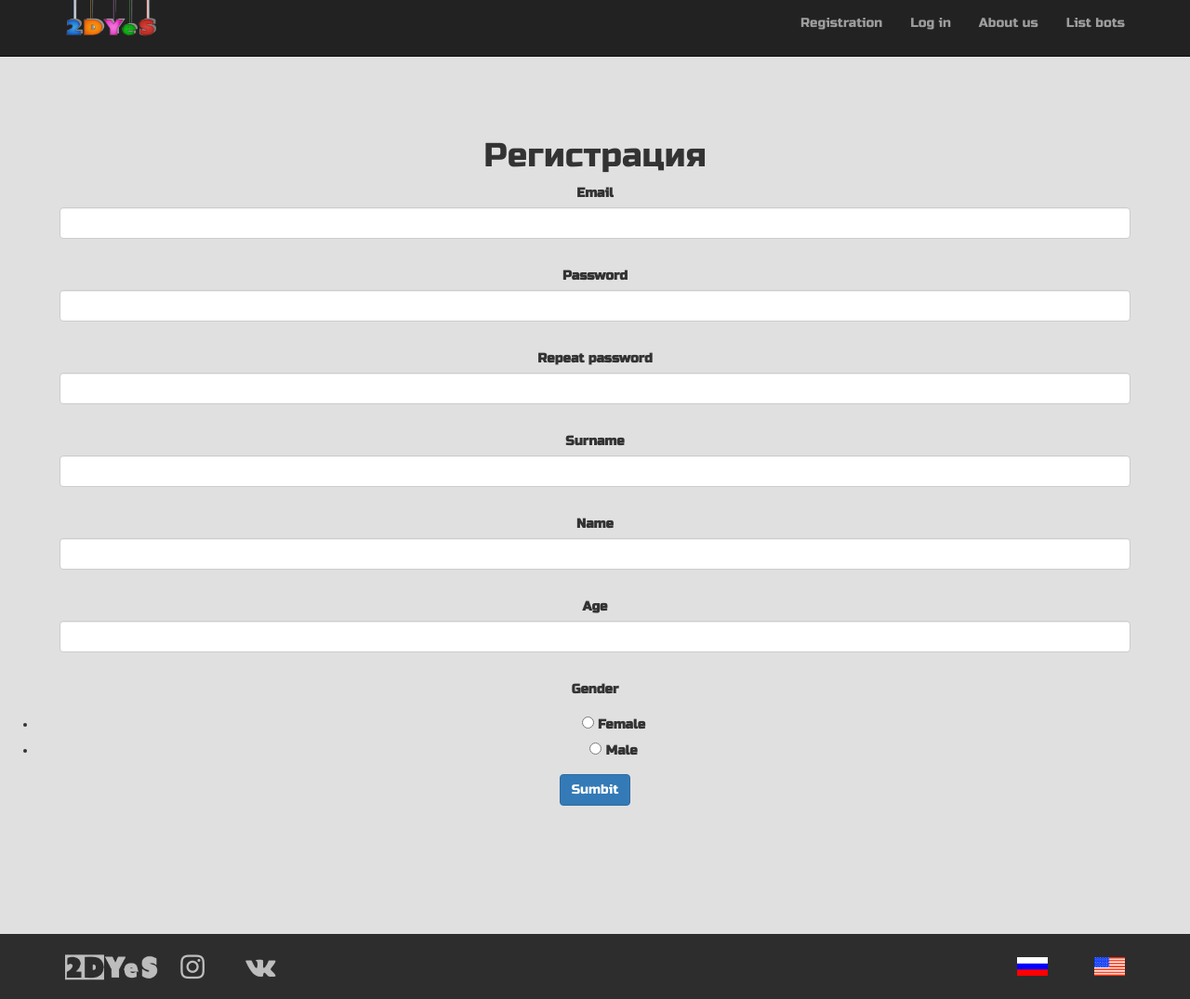
After one commit to inizioRUS/yandexwebproject, a Flask app: page /register in a window 1280 px wide. The commit adds this page. Shown: the whole page at 93% size. Run offline with Flask 2, Linux system fonts and the light colour scheme; some libraries are stand-ins or nearby versions; some web fonts are replaced.

Commit message:
Третья версия сайта. Изменения: 1.Добавлена регистрация. 2.Изменения языка на главной странице. 3.Мелькие фиксы.

```diff
--- a/main.py
+++ b/main.py
@@ -1,22 +1,132 @@
-from flask import Flask, render_template
+import datetime
+
+from flask import Flask, render_template, url_for
+from flask_login import LoginManager, login_required, logout_user, login_user
+from flask_wtf import FlaskForm
+from werkzeug.utils import redirect
+from wtforms import StringField, PasswordField, SubmitField, BooleanField, RadioField
+from wtforms.fields.html5 import EmailField
+from wtforms.validators import DataRequired
+from data import user
+
+from data import db_session
 
 app = Flask(__name__)
 app.config['SECRET_KEY'] = 'super_secret_key'
+login_manager = LoginManager()
+login_manager.init_app(app)
+
+db_session.global_init("db/users.db")
+data = {'ru': {'reg': 'Регистрация', 'ent': 'Войти', 'abo': 'О нас', 'libot': 'Список ботов',
+               'parea': 'Личный кабинет', 'exi': 'Выйти'},
+        'en': {'reg': 'Registration', 'ent': 'Log in', 'abo': 'About us', 'libot': 'List bots',
+               'parea': 'My profile', 'exi': 'Log out'}}
+lang = "ru"
+
+
+class RegisterForm(FlaskForm):
+    Email = StringField('Email', validators=[DataRequired()])
+    Password = PasswordField('Password', validators=[DataRequired()])
+    Password_again = PasswordField('Repeat password', validators=[DataRequired()])
+    Surname = StringField('Surname', validators=[DataRequired()])
+    Name = StringField('Name', validators=[DataRequired()])
+    Age = StringField('Age', validators=[DataRequired()])
+    Gender = RadioField('Gender', choices=[
+        ("Female", 'Female'), ('Male', 'Male')],
+                        default=1, coerce=str)
+    submit = SubmitField('Sumbit')
+
+
+class LoginForm(FlaskForm):
+    email = EmailField('Email', validators=[DataRequired()])
+    password = PasswordField('Password', validators=[DataRequired()])
+    remember_me = BooleanField('Remember me')
+    submit = SubmitField('Sign in')
+
+
+@app.route('/logout')
+@login_required
+def logout():
+    logout_user()
+    return redirect("/")
+
+
+@app.route('/ru')
+def ruf():
+    global lang
+    lang = "ru"
+    return redirect("/")
+
+
+@app.route('/en')
+def enf():
+    global lang
+    lang = "en"
+    return redirect("/")
+
+
+@login_manager.user_loader
+def load_user(user_id):
+    session = db_session.create_session()
+    return session.query(user.User).get(user_id)
 
 
 @app.route('/', methods=['GET', 'POST'])
 def main():
-    return render_template('main.html', title="2DYES")
+    return render_template('main.html', title="2DYES", data=data, lang=lang)
 
 
 @app.route('/about_us', methods=['GET', 'POST'])
 def about_usf():
-    return render_template('about_us.html', title="2DYES")
+    return render_template('about_us.html', title="2DYES", data=data, lang=lang)
 
 
 @app.route('/list_bot', methods=['GET', 'POST'])
 def list_botf():
-    return render_template('list_bot.html', title="2DYES")
+    return render_template('list_bot.html', title="2DYES", data=data, lang=lang)
+
+
+@app.route('/register', methods=['GET', 'POST'])
+def register():
+    form = RegisterForm()
+    if form.validate_on_submit():
+        if form.Password.data != form.Password_again.data:
+            return render_template('register.html', title='Регистрация',
+                                   form=form,
+                                   message="Пароли не совпадают", data=data, lang=lang)
+        session = db_session.create_session()
+        if session.query(user.User).filter(user.User.email == form.Email.data).first():
+            return render_template('register.html', title='Регистрация',
+                                   form=form,
+                                   message="Такой пользователь уже есть", data=data, lang=lang)
+        user1 = user.User(
+            email=form.Email.data,
+            surname=form.Surname.data,
+            name=form.Name.data,
+            age=form.Age.data,
+            gender=form.Gender.data,
+            data_reg=datetime.datetime.now()
+        )
+        user1.set_password(form.Password.data)
+        session.add(user1)
+        session.commit()
+        return redirect(url_for("main"))
+    return render_template('register.html', title='Регистрация', form=form, data=data, lang=lang)
+
+
+@app.route('/login', methods=['GET', 'POST'])
+def login():
+    form = LoginForm()
+    if form.validate_on_submit():
+        session = db_session.create_session()
+        user1 = session.query(user.User).filter(user.User.email == form.email.data).first()
+        if user1 and user1.check_password(form.password.data):
+            login_user(user1, remember=form.remember_me.data)
+            return redirect("/")
+        return render_template('login.html',
+                               message="Неправильный логин или пароль",
+                               form=form, data=data, lang=lang)
+    return render_template('login.html', title='Авторизация', form=form, data=data, lang=lang)
 
 
 if __name__ == '__main__':
--- a/static/css/style.css
+++ b/static/css/style.css
@@ -65,3 +65,11 @@ body{
   color:white;
   font-size: 20px;
 }
+.reg p{
+    margin-left:5%;
+    margin-right:5%;
+}
+.reg h1{
+    margin-left:5%;
+    margin-right:5%;
+}
--- a/templates/about_us.html
+++ b/templates/about_us.html
@@ -2,7 +2,7 @@
 {% block content %}
 <div id="dg">
     <div class="container">
-        <h1 style="padding-top:25%;margin-bottom:30%;">Этот проект создан учениками Яндекс лицей из города Саратова(Гаранин Дмитрий, Астафуров Даниил), главной спецификации проекта стало проектирование различных ботов в вк с различными возможностями, в данные момент идет активное программирование ботов.</h1>
+        <h1 style="padding-top:25%;margin-bottom:30%;">Этот проект создан учениками Яндекс лицей из города Саратова(Гаранин Дмитрий, Астафуров Данил), главной спецификации проекта стало проектирование различных ботов в вк с различными возможностями, в данные момент идет активное программирование ботов.</h1>
     </div>
 </div>
 {% endblock %}
--- /dev/null
+++ b/templates/register.html
@@ -0,0 +1,67 @@
+{% extends "wrapper.html" %}
+{% block content %}
+<div class="reg">
+    <form action="" method="post" class="login" style="padding-top:10%;padding-bottom:10% ; background: #e0e0e0;    text-align: center;">
+        <h1>Регистрация</h1>
+        {{ form.hidden_tag() }}
+        {{ form.csrf_token }}
+        <p>
+            {{ form.Email.label }}<br>
+            {{ form.Email(class="form-control" , type="email") }}<br>
+            {% for error in form.Email.errors %}
+        <p class="alert alert-danger" role="alert">
+            {{ error }}
+        </p>
+        {% endfor %}
+        </p>
+        <p>
+            {{ form.Password.label }}<br>
+            {{ form.Password(class="form-control", type="password") }}<br>
+            {% for error in form.Password.errors %}
+        <p class="alert alert-danger" role="alert">
+            {{ error }}
+        </p>
+        {% endfor %}
+        </p>
+        <p>
+            {{ form.Password_again.label }}<br>
+            {{ form.Password_again(class="form-control", type="password") }}<br>
+            {% for error in form.Password_again.errors %}
+        <p class="alert alert-danger" role="alert">
+            {{ error }}
+        </p>
+        {% endfor %}
+        </p>
+        <p>
+            {{ form.Surname.label }}<br>
+            {{ form.Surname(class="form-control") }}<br>
+            {% for error in form.Surname.errors %}
+        <p class="alert alert-danger" role="alert">
+            {{ error }}
+        </p>
+        {% endfor %}
+        </p>
+        <p>
+            {{ form.Name.label }}<br>
+            {{ form.Name(class="form-control") }}<br>
+            {% for error in form.Name.errors %}
+        <p class="alert alert-danger" role="alert">
+            {{ error }}
+        </p>
+        {% endfor %}
+        </p>
+        <p>
+            {{ form.Age.label }}<br>
+            {{ form.Age(class="form-control") }}<br>
+            {% for error in form.Age.errors %}
+        <p class="alert alert-danger" role="alert">
+            {{ error }}
+        </p>
+        {% endfor %}
+        </p>
+        <p> {{ form.Gender.label }}{{form.Gender}}</p>
+        <p>{{ form.submit(type="submit", class="btn btn-primary") }}</p>
+        {{message}}
+    </form>
+</div>
+{% endblock %}
--- a/templates/wrapper.html
+++ b/templates/wrapper.html
@@ -19,15 +19,21 @@
                 <span class="icon-bar"></span>
                 <span class="icon-bar"></span>
             </button>
-            <a href="/"><img src="/static/img/logo1.png" alt="здесь должна была быть картинка, но не нашлась" ,
+            <a href="/"><img src="/static/img/logo1.png"
+                             alt="здесь должна была быть картинка, но не нашлась" ,
                              height=60", width="100"></a>
         </div>
         <div class="navbar-collapse collapse">
             <ul class="nav navbar-nav navbar-right">
-                <li><a href="#">Регестрация</a></li>
-                <li><a href="#">Войти</a></li>
-                <li><a href="/about_us">О нас</a></li>
-                <li><a href="/list_bot">Список ботов</a></li>
+                {% if current_user.is_authenticated %}
+                <li><a href="/list_bot">{{data[lang]['parea']}}</a></li>
+                <li><a href="/logout">{{data[lang]['exi']}}</a></li>
+                {% else %}
+                <li><a href="/register">{{data[lang]['reg']}}</a></li>
+                <li><a href="/login">{{data[lang]['ent']}}</a></li>
+                {% endif %}
+                <li><a href="/about_us">{{data[lang]['abo']}}</a></li>
+                <li><a href="/list_bot">{{data[lang]['libot']}}</a></li>
             </ul>
         </div>
     </div>
@@ -40,6 +46,12 @@
              height="30" , width="100">
         <a href="#"><i class="fa fa-instagram"></i></a>
         <a href="https://vk.com/public193402549"><i class="fa fa fa-vk"></i></a>
+        <a href="/en"><img src="/static/img/en.jpg"
+             alt="здесь должна была быть картинка, но не нашлась" ,
+             height=20", width="33" style="float:right; margin-top:25px;"></a>
+        <a href="/ru"><img src="/static/img/ru.png"
+             alt="здесь должна была быть картинка, но не нашлась" ,
+             height=20", width="33" style="margin-right:50px;float:right;margin-top:25px;"></a>
     </div>
 </div>
 <script src="https://ajax.googleapis.com/ajax/libs/jquery/3.1.0/jquery.min.js"></script>
```
Also changed, not shown: templates/login.html (added, +30 -0 lines), db/users.db (added), static/img/en.jpg (added), static/img/ru.png (added).
